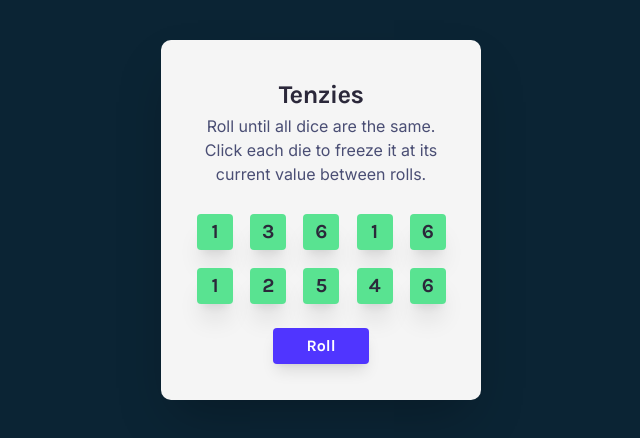
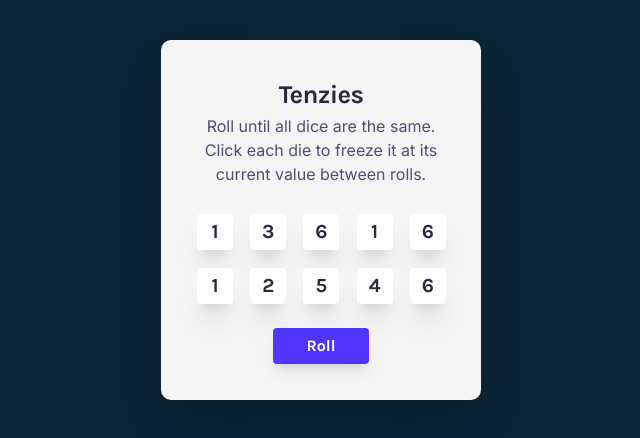
Before and after one commit to rubenaguilardev/tns, a React (Vite) app: page / in a window 1280 px wide. Shown: the top 438 px of the page, without its empty margins (319-959 px from the left). Built offline with nearby package versions, Linux system fonts and the light colour scheme.

Commit message:
add hold state

```diff
--- a/src/App.jsx
+++ b/src/App.jsx
@@ -12,14 +12,14 @@ const App = () => {
       .map(() => (
           {
             value: Math.ceil(Math.random() * 6),
-            isHeld: true,
+            isHeld: false,
             id: nanoid()
           }
       ))
   }
 
   function hold(id) {
-    console.log(id)
+    setDice(oldDice => dice.map(die => die.id === id ? {...die, isHeld: !die.isHeld} : die))
   }
 
   const diceElements = dice.map(dieObj => <Die key={dieObj.id} {...dieObj} hold={hold} />)
```
